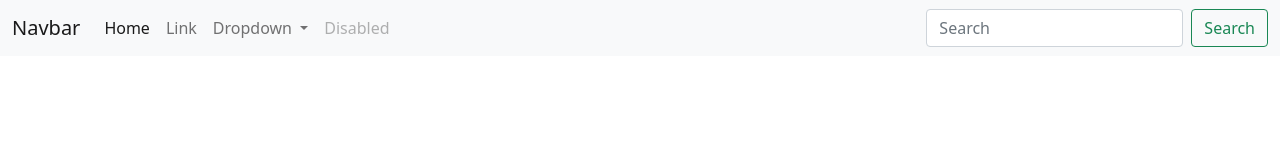
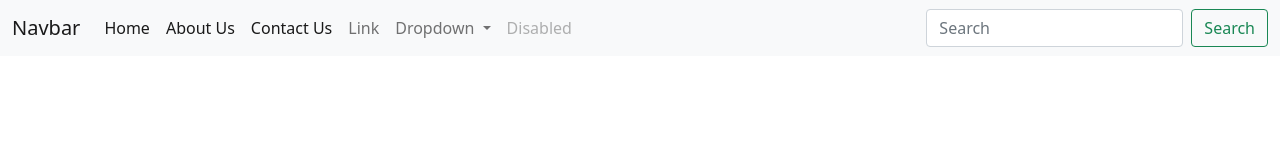
Before and after one commit to farhankarim/PR-201910B3, a plain HTML site: page index.html in a window 1280 px wide. Drawn offline with nearby package versions, Linux system fonts and the light colour scheme.

Commit message:
Update index.html
Two nav links added about us and contact us

```diff
--- a/index.html
+++ b/index.html
@@ -20,6 +20,15 @@
       <ul class="navbar-nav me-auto mb-2 mb-lg-0">
         <li class="nav-item">
           <a class="nav-link active" aria-current="page" href="#">Home</a>
+        </li>
+
+        <li class="nav-item">
+          <a class="nav-link active" aria-current="page" href="#">About Us</a>
+        </li>
+
+
+        <li class="nav-item">
+          <a class="nav-link active" aria-current="page" href="#">Contact Us</a>
         </li>
         <li class="nav-item">
           <a class="nav-link" href="#">Link</a>
```
